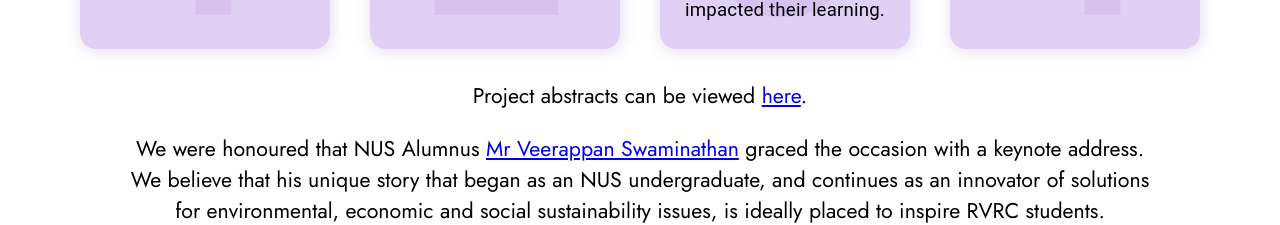
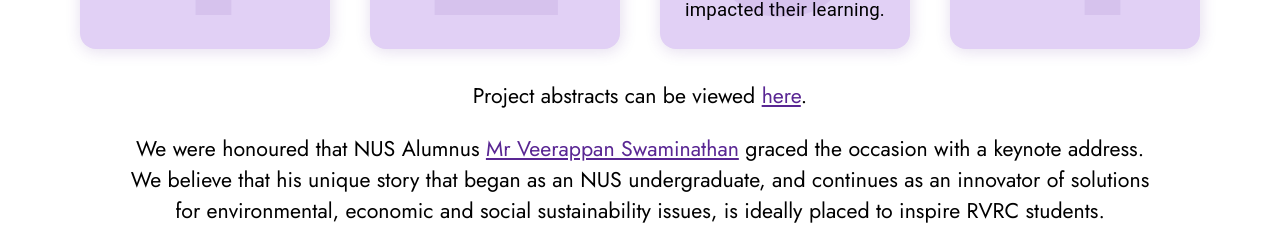
Before and after one commit to kxrt/rvrc-blog, a React (Create React App) app: page / in a window 1280 px wide. Shown: the part 3427-3652 px from the top of the page. Built offline with nearby package versions, Linux system fonts and the light colour scheme.

Commit message:
Update link colors

```diff
--- a/src/pages/KeynoteSpeaker.js
+++ b/src/pages/KeynoteSpeaker.js
@@ -67,7 +67,7 @@ const KeynoteSpeaker = () => {
                   href="https://www.sustainablelivinglab.org/"
                   target={"_blank"}
                   rel="noreferrer"
-                  style={{ color: "#1d9077" }}
+                  style={{ color: "#592693" }}
                 >
                   Sustainable Living Lab (SL2)
                 </a>
@@ -81,7 +81,7 @@ const KeynoteSpeaker = () => {
                   href="https://edm8ker.com/"
                   target={"_blank"}
                   rel="noreferrer"
-                  style={{ color: "#1d9077" }}
+                  style={{ color: "#592693" }}
                 >
                   edm8ker
                 </a>
--- a/src/pages/Landing.js
+++ b/src/pages/Landing.js
@@ -34,15 +34,21 @@ const Landing = () => {
       <RVRCStepper />
       <StudentPoints />
       <p style={{ fontSize: "16pt", paddingInline: "10%" }}>
-        Project abstracts can be viewed <Link to="/interactive">here</Link>.
+        Project abstracts can be viewed{" "}
+        <Link to="/interactive" style={{ color: "#592693" }}>
+          here
+        </Link>
+        .
       </p>
       <p style={{ fontSize: "16pt", paddingInline: "10%" }}>
         We were honoured that NUS Alumnus{" "}
-        <Link to="/keynote">Mr Veerappan Swaminathan</Link> graced the
-        occasion with a keynote address. We believe that his unique story that
-        began as an NUS undergraduate, and continues as an innovator of
-        solutions for environmental, economic and social sustainability issues,
-        is ideally placed to inspire RVRC students.
+        <Link to="/keynote" style={{ color: "#592693" }}>
+          Mr Veerappan Swaminathan
+        </Link>{" "}
+        graced the occasion with a keynote address. We believe that his unique
+        story that began as an NUS undergraduate, and continues as an innovator
+        of solutions for environmental, economic and social sustainability
+        issues, is ideally placed to inspire RVRC students.
       </p>
       <SymposiumTheme />
       <ProgrammeHighlights />
```
